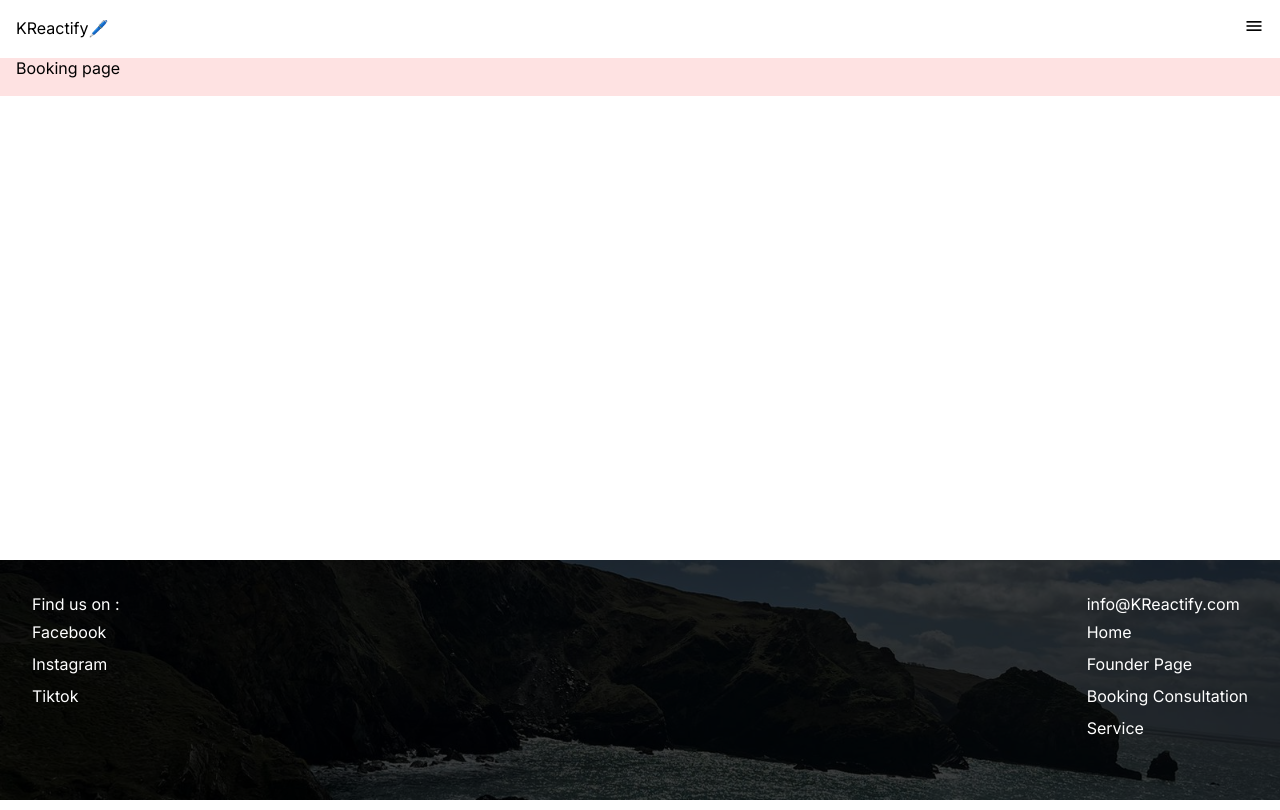
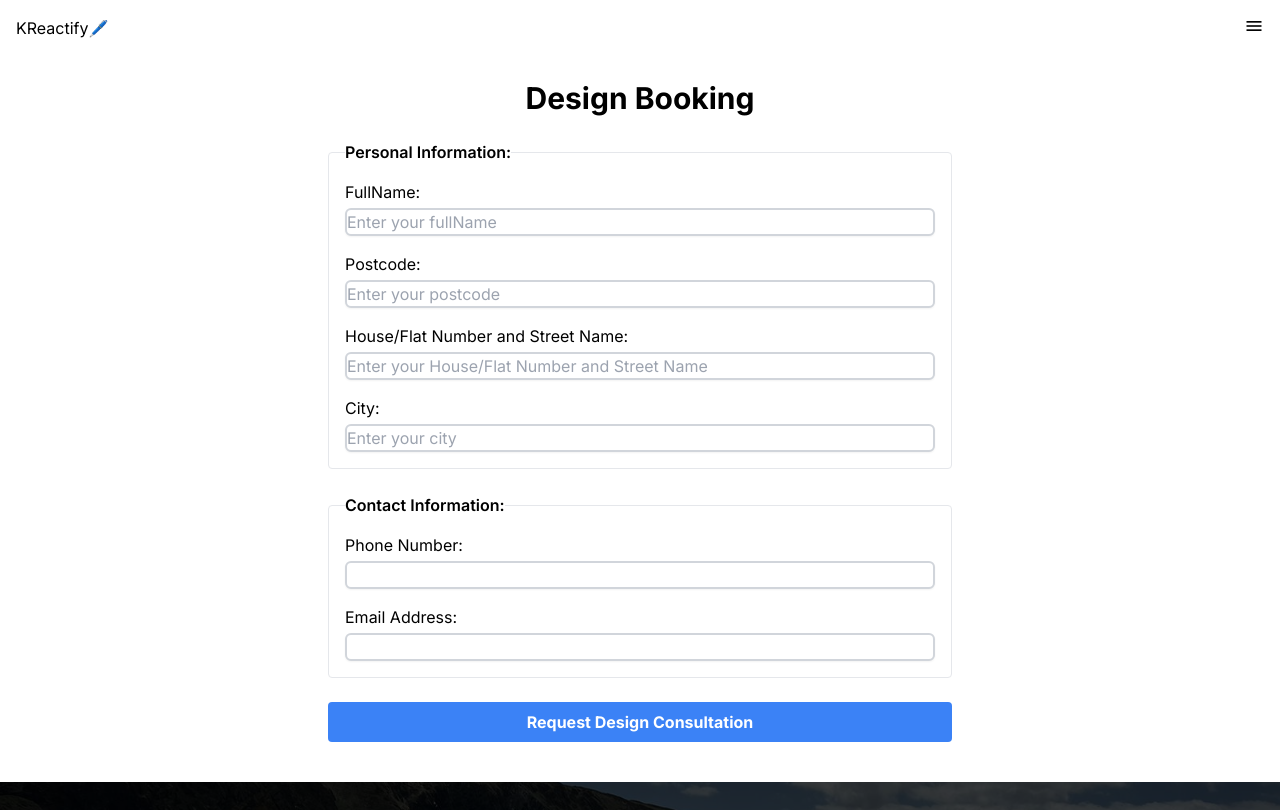
Before and after one commit to KiranGadhavi/reactify, a Next.js app: page /Booking in a window 1280 px wide. Shown: the top 810 px of the page. Built offline with nearby package versions, Linux system fonts and the light colour scheme.

Commit message:
add booking form

```diff
--- a/src/app/Booking/page.js
+++ b/src/app/Booking/page.js
@@ -1,5 +1,10 @@
+import BookingComponent from "@/components/Booking/BookingComponent";
 import React from "react";
 
 export default function page() {
-  return <div className="bg-red-100 pt-14 p-4">Booking page</div>;
+  return (
+    <div className="pt-14 p-4">
+      <BookingComponent />
+    </div>
+  );
 }
--- /dev/null
+++ b/src/components/Booking/BookingComponent.jsx
@@ -0,0 +1,246 @@
+"use client";
+import { useReducer } from "react";
+
+// create initialState (object with data and errorStatus keys)
+const initialState = {
+  data: {
+    fullName: "",
+    postcode: "",
+    house: "",
+    city: "",
+    phoneNumber: "",
+    emailAddress: "",
+  },
+  errors: {},
+  status: "Editing",
+  formDesign: {
+    inputClasses:
+      "w-full px-3 py-2 border border-gray-300 rounded-md shadow-sm focus:outline-none focus:ring-2 focus:ring-blue-500 focus:border-blue-500",
+    labelClasses: "block text-sm font-medium text-gray-700 mb-1",
+    errorClasses: "mt-1 text-sm text-red-600",
+  },
+};
+
+// Reducer function which has data and action, and different cases of action.type
+function reducer(state, action) {
+  switch (action.type) {
+    case "CHANGE_FORM_DATA":
+      return {
+        ...state,
+        data: {
+          ...state.data,
+          [action.payload.name]: action.payload.value,
+        },
+        errors: {
+          ...state.errors,
+          [action.payload.name]: "",
+        },
+      };
+    case "SET_ERROR":
+      return {
+        ...state,
+        errors: {
+          ...state.errors,
+          [action.payload.field]: action.payload.message,
+        },
+      };
+    case "Submit_Started":
+      return { ...state, Status: "Submitting" };
+    case "Error":
+      return { ...state, Status: "Error" };
+    case "Form_Success":
+      return { ...state, Status: "Success" };
+    case "Form_Full":
+      return { ...state, Status: "Editing" };
+    default:
+      return state;
+  }
+}
+
+export default function BookingComponent() {
+  const [state, dispatch] = useReducer(reducer, initialState);
+
+  const validateField = (name, value) => {
+    switch (name) {
+      case "fullName":
+        return value.trim() ? "" : "Full name is required";
+      case "postcode":
+        return /^[A-Z]{1,2}\d[A-Z\d]? ?\d[A-Z]{2}$/i.test(value)
+          ? ""
+          : "Invalid postcode format";
+      case "house":
+        return value.trim()
+          ? ""
+          : "House/Flat number and street name is required";
+      case "city":
+        return value.trim() ? "" : "City is required";
+      case "phoneNumber":
+        return /^(\+44|0)\d{10}$/.test(value) ? "" : "Invalid UK phone number";
+      case "emailAddress":
+        return /^[^\s@]+@[^\s@]+\.[^\s@]+$/.test(value)
+          ? ""
+          : "Invalid email address";
+      default:
+        return "";
+    }
+  };
+
+  const handleChangeEvent = (event) => {
+    const { name, value } = event.target;
+    dispatch({
+      type: "CHANGE_FORM_DATA",
+      payload: { name, value },
+    });
+
+    const error = validateField(name, value);
+    if (error) {
+      dispatch({
+        type: "SET_ERROR",
+        payload: { field: name, message: error },
+      });
+    }
+  };
+
+  const handleSubmit = (e) => {
+    e.preventDefault();
+    dispatch({ type: "Submit_Started" });
+
+    const errors = Object.keys(state.data).reduce((acc, key) => {
+      const error = validateField(key, state.data[key]);
+      if (error) {
+        acc[key] = error;
+      }
+      return acc;
+    }, {});
+
+    if (Object.keys(errors).length > 0) {
+      Object.keys(errors).forEach((field) => {
+        dispatch({
+          type: "SET_ERROR",
+          payload: { field, message: errors[field] },
+        });
+      });
+      dispatch({ type: "Error" });
+      return;
+    }
+
+    // Simulating API call
+    setTimeout(() => {
+      dispatch({ type: "Form_Success" });
+    }, 2000);
+  };
+
+  return (
+    <section className="max-w-2xl mx-auto p-6">
+      <article>
+        {state.Status === "Success" ? (
+          <div className="bg-green-100 border-l-4 border-green-500 text-green-700 p-4">
+            Thank you for your booking
+          </div>
+        ) : (
+          <form onSubmit={handleSubmit} className="space-y-6">
+            <div className="text-center">
+              <h1 className="text-3xl font-bold">Design Booking</h1>
+            </div>
+            <fieldset className="border p-4 rounded">
+              <legend className="font-semibold">Personal Information:</legend>
+              <div className="space-y-4">
+                {["fullName", "postcode", "house", "city"].map((field) => (
+                  <div key={field}>
+                    <label className="block">
+                      {field === "house"
+                        ? "House/Flat Number and Street Name:"
+                        : `${field.charAt(0).toUpperCase() + field.slice(1)}:`}
+                      <input
+                        type="text"
+                        name={field}
+                        value={state.data[field]}
+                        onChange={handleChangeEvent}
+                        placeholder={`Enter your ${
+                          field === "house"
+                            ? "House/Flat Number and Street Name"
+                            : field
+                        }`}
+                        className={`mt-1 block w-full rounded-md border-2 shadow-sm
+                          focus:border-indigo-500 focus:ring-2 focus:ring-indigo-200
+                          transition duration-200 ease-in-out
+                          ${
+                            state.errors[field]
+                              ? "border-red-500 bg-red-50"
+                              : "border-gray-300 focus:bg-white"
+                          }
+                          ${
+                            state.data[field] && !state.errors[field]
+                              ? "bg-green-50"
+                              : ""
+                          }
+                        `}
+                        required
+                      />
+                    </label>
+                    {state.errors[field] && (
+                      <p className="mt-2 text-sm text-red-600">
+                        {state.errors[field]}
+                      </p>
+                    )}
+                  </div>
+                ))}
+              </div>
+            </fieldset>
+
+            <fieldset className="border p-4 rounded">
+              <legend className="font-semibold">Contact Information:</legend>
+              <div className="space-y-4">
+                {["phoneNumber", "emailAddress"].map((field) => (
+                  <div key={field}>
+                    <label className="block">
+                      {field === "phoneNumber"
+                        ? "Phone Number:"
+                        : "Email Address:"}
+                      <input
+                        type={field === "emailAddress" ? "email" : "tel"}
+                        name={field}
+                        value={state.data[field]}
+                        onChange={handleChangeEvent}
+                        className={`mt-1 block w-full rounded-md border-2 shadow-sm
+                          focus:border-indigo-500 focus:ring-2 focus:ring-indigo-200
+                          transition duration-200 ease-in-out
+                          ${
+                            state.errors[field]
+                              ? "border-red-500 bg-red-50"
+                              : "border-gray-300 focus:bg-white"
+                          }
+                          ${
+                            state.data[field] && !state.errors[field]
+                              ? "bg-green-50"
+                              : ""
+                          }
+                        `}
+                        required
+                      />
+                    </label>
+                    {state.errors[field] && (
+                      <p className="mt-2 text-sm text-red-600">
+                        {state.errors[field]}
+                      </p>
+                    )}
+                  </div>
+                ))}
+              </div>
+            </fieldset>
+            {state.Status === "Submitting" ? (
+              <div className="text-center text-blue-600">Submitting...</div>
+            ) : (
+              <button
+                className="w-full bg-blue-500 hover:bg-blue-700 text-white font-bold py-2 px-4 rounded focus:outline-none focus:shadow-outline"
+                type="submit"
+              >
+                Request Design Consultation
+              </button>
+            )}
+          </form>
+        )}
+      </article>
+    </section>
+  );
+}
```
